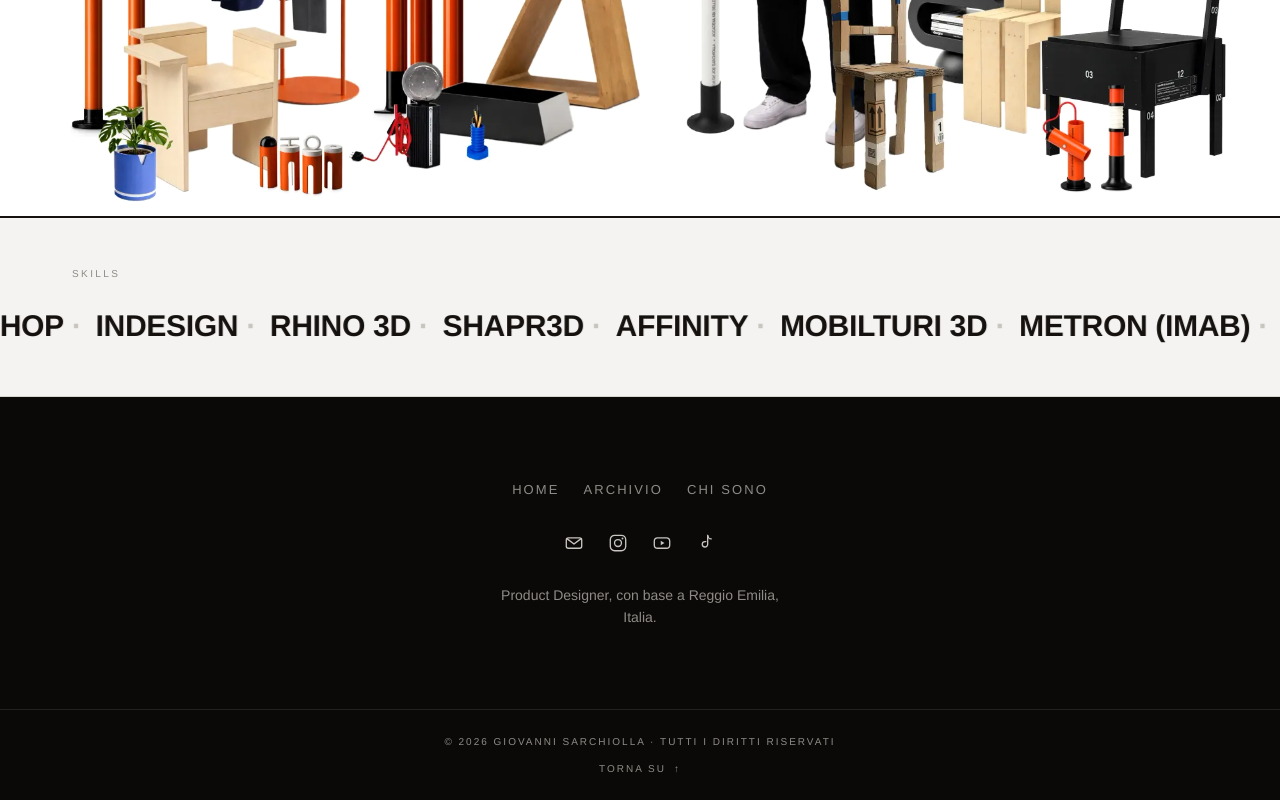
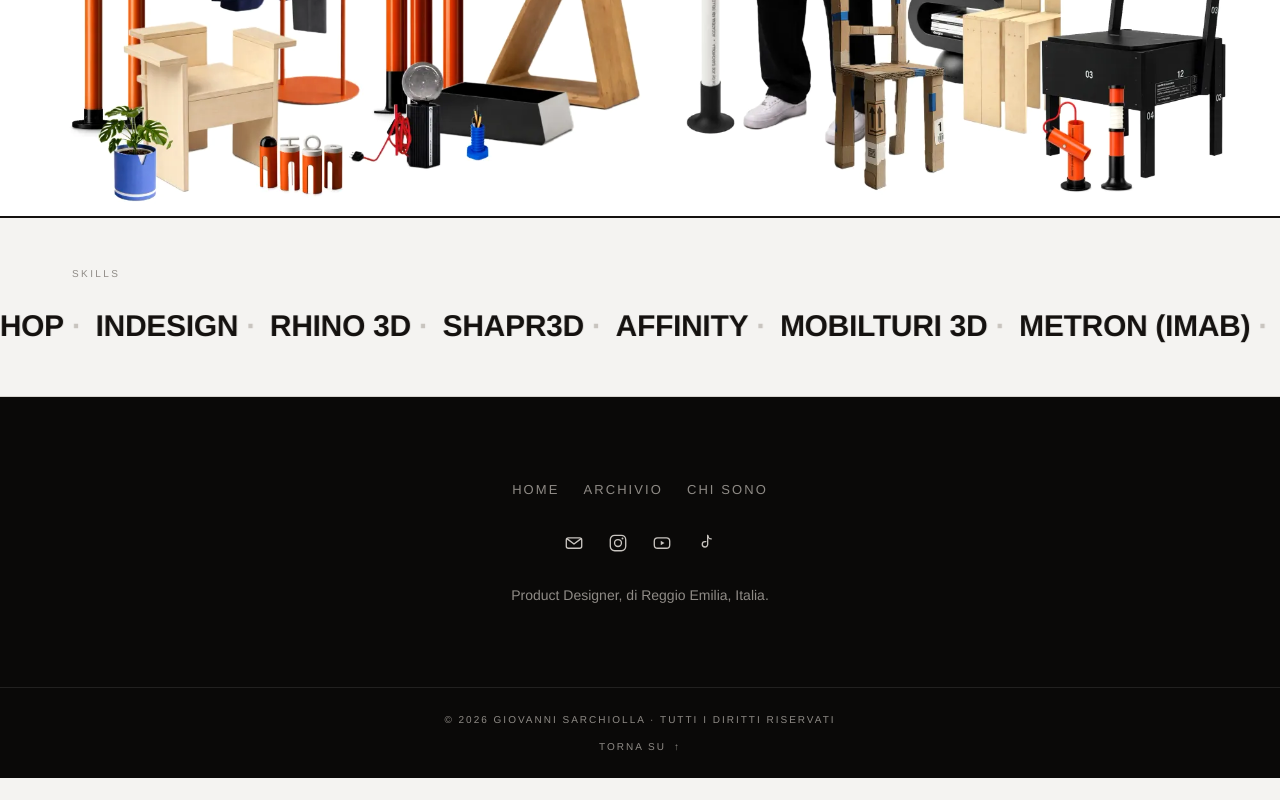
Before and after one commit to Omarone529/JoeDesign, a React (Vite) app: page / in a window 1280 px wide. Shown: the part 1803-2603 px from the top of the page. After the commit the page ends 2581 px from the top, so only its background shows below. Built offline with nearby package versions, Linux system fonts and the light colour scheme.

Commit message:
chore: update

```diff
--- a/src/components/Footer.jsx
+++ b/src/components/Footer.jsx
@@ -103,7 +103,7 @@ export default function Footer() {
 
         {/* Riga di chiusura: descrive, non è un recapito. */}
         <p className="m-0 mt-8 max-w-[38ch] text-[14px] leading-[1.55] text-muted">
-          {profile.role}, con base a {profile.place}.
+          {profile.role}, di {profile.place}.
         </p>
       </div>
 
```
Also changed, not shown: 1 other file (tests, documents, lock files or other folders).
